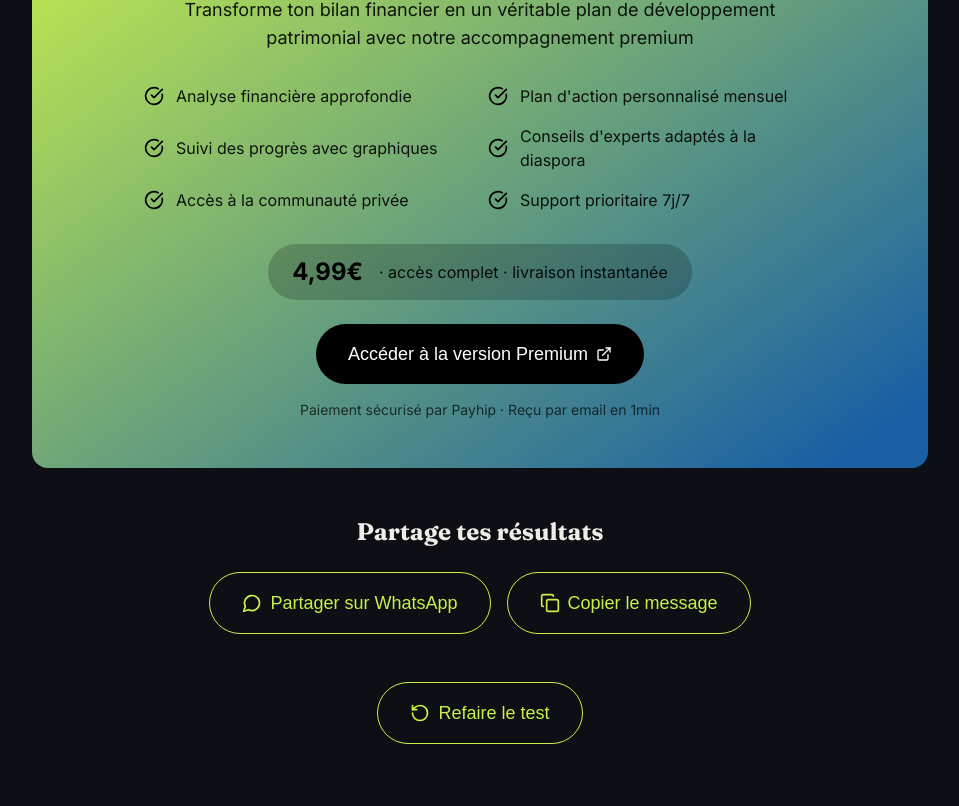
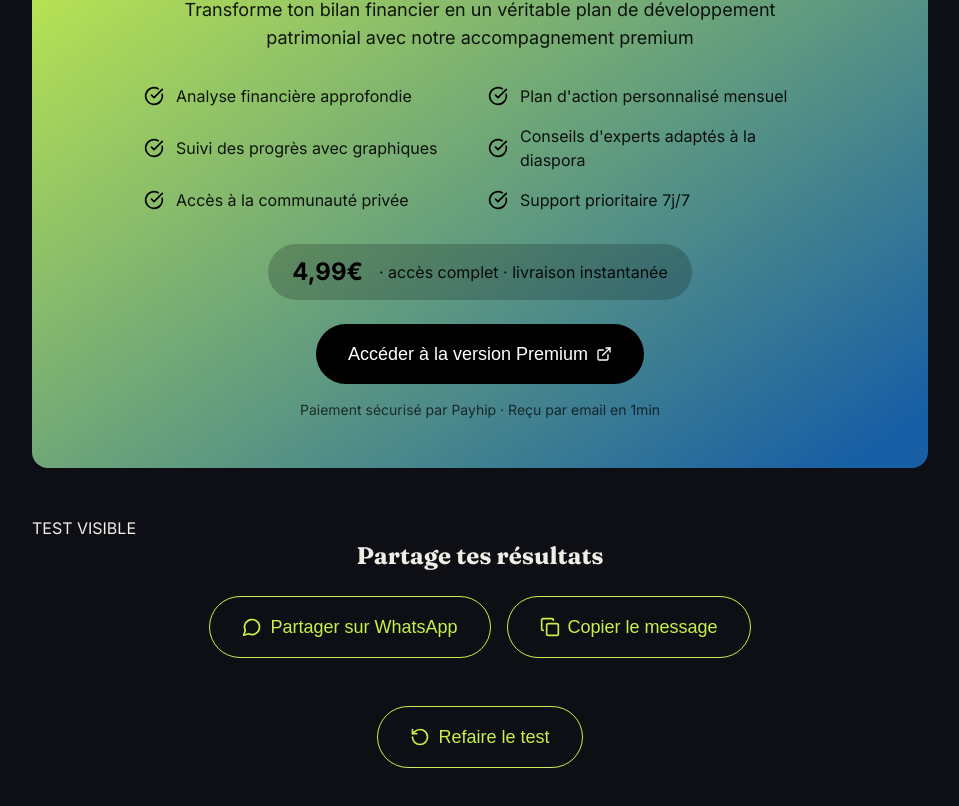
Before and after one commit to mbrakouassikan-netizen/FinanceScore, a Next.js app: page /resultats in a window 1280 px wide. Shown: the part 2637-3443 px from the top of the page, without its empty margins (160-1119 px from the left). Built offline with nearby package versions, Linux system fonts and the light colour scheme; no server answers.

Commit message:
Ajouter TEST VISIBLE après PremiumCTA pour vérifier l'affichage

```diff
--- a/app/resultats/page.tsx
+++ b/app/resultats/page.tsx
@@ -175,6 +175,8 @@ function ResultsContent() {
             <ActionPlan scoreResult={scoreResult} />
             <PremiumCTA />
 
+            <p>TEST VISIBLE</p>
+
             {/* Share Section */}
             <motion.div
               className="text-center mb-12"
```
